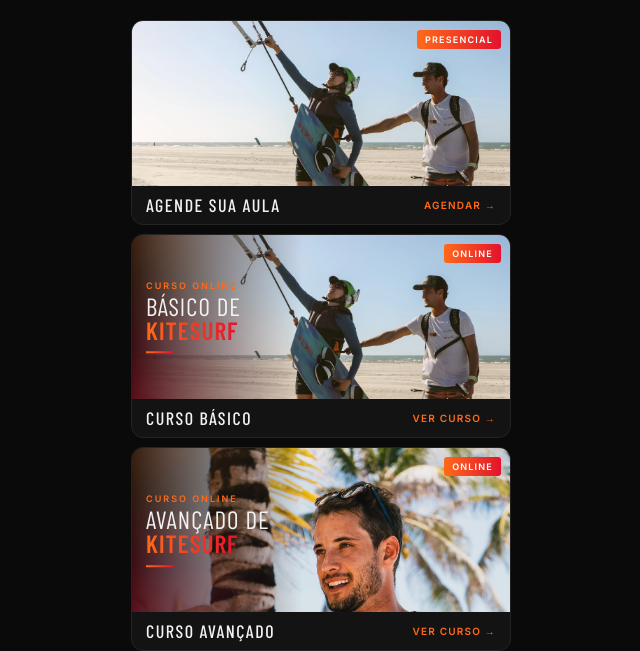
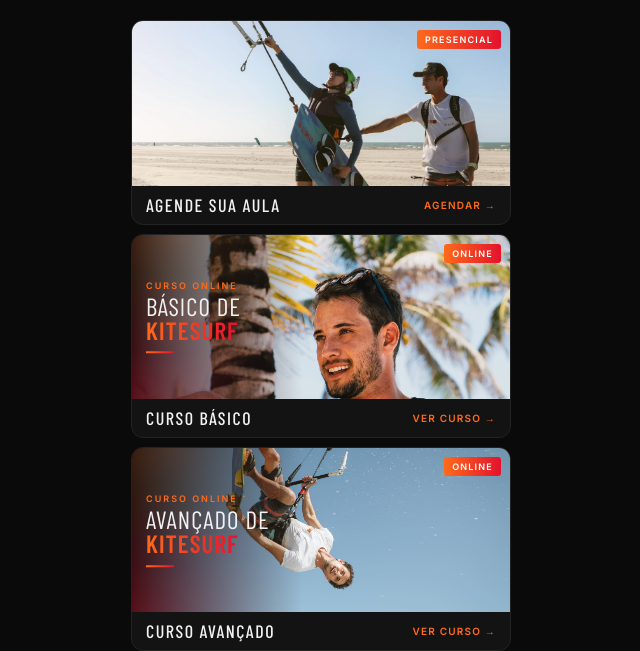
Before and after one commit to raelvvieira/heiner-hofmann-links, a plain HTML site: page index.html in a window 1280 px wide. Shown: the part 326-977 px from the top of the page, without its empty margins (319-959 px from the left). Drawn offline with nearby package versions, Linux system fonts and the light colour scheme.

Commit message:
Salto no Curso Avancado, retrato no Basico

```diff
--- a/index.html
+++ b/index.html
@@ -105,7 +105,7 @@
   <a class="card feature" href="https://pay.kiwify.com.br/73yp8n8" target="_blank" rel="noopener">
     <div class="media course">
       <span class="tag">Online</span>
-      <img class="photo" src="assets/aula.webp" alt="Aula de kitesurf" style="object-position:70% 40%">
+      <img class="photo" src="assets/perfil.jpg" alt="Heiner Hofmann">
       <div class="copy">
         <div class="eyebrow">Curso online</div>
         <div class="name">Básico de<br><b>Kitesurf</b></div>
@@ -118,7 +118,7 @@
   <a class="card feature" href="https://pay.kiwify.com.br/ilh9mMZ" target="_blank" rel="noopener">
     <div class="media course">
       <span class="tag">Online</span>
-      <img class="photo" src="assets/perfil.jpg" alt="Heiner Hofmann">
+      <img class="photo" src="assets/salto.jpg" alt="Heiner Hofmann em manobra de kitesurf" style="object-position:52% 40%">
       <div class="copy">
         <div class="eyebrow">Curso online</div>
         <div class="name">Avançado de<br><b>Kitesurf</b></div>
```
